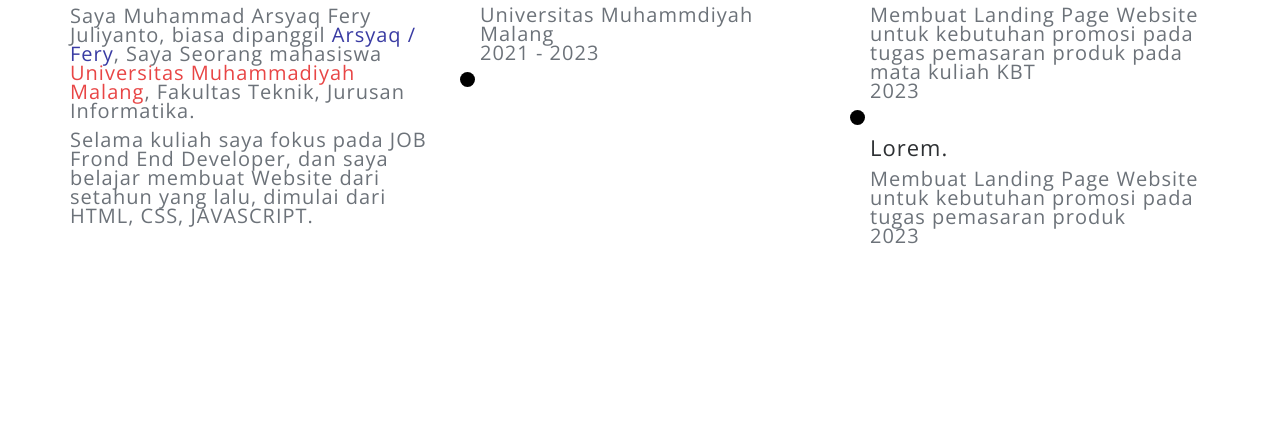
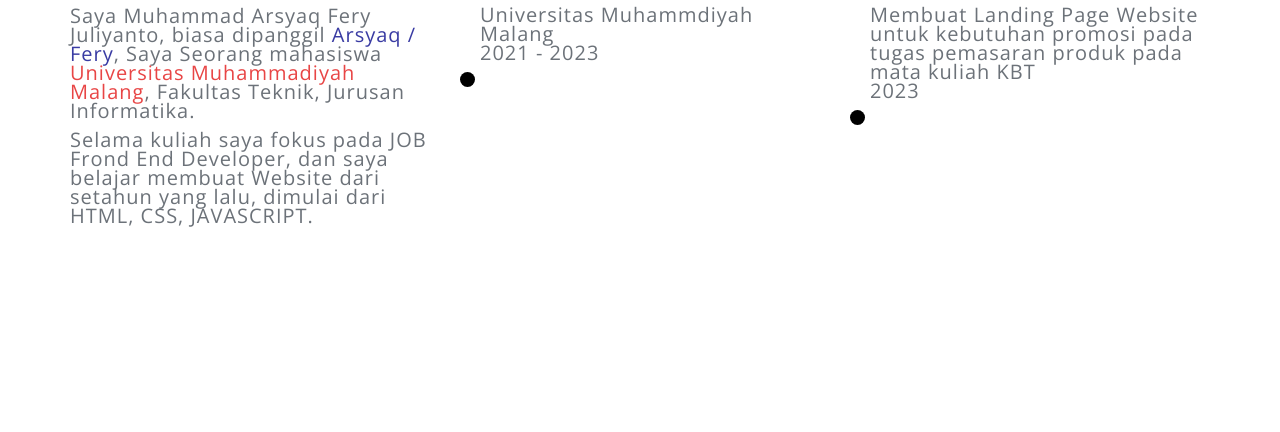
Before and after one commit to Griimm09/Web_CV-Pemrograman_Web, a plain HTML site: page index.html in a window 1280 px wide. Shown: the part 1600-2032 px from the top of the page. Drawn offline with nearby package versions, Linux system fonts and the light colour scheme.

Commit message:
commit fix

```diff
--- a/index.html
+++ b/index.html
@@ -136,7 +136,7 @@
 
             <div style="background-color: rgb(0, 0, 0); width: 15px; height: 15px; border-radius: 100%; margin-top: 5px;">
             </div>
-            <li style="margin-left: 20px;"><h4>Lorem.</h4><p>Membuat Landing Page Website untuk kebutuhan promosi pada tugas pemasaran produk<br> 2023</p></li>
+            <li style="margin-left: 20px;"><h4></h4><p></p></li>
           </ul>
         </div>
       </div>
```
